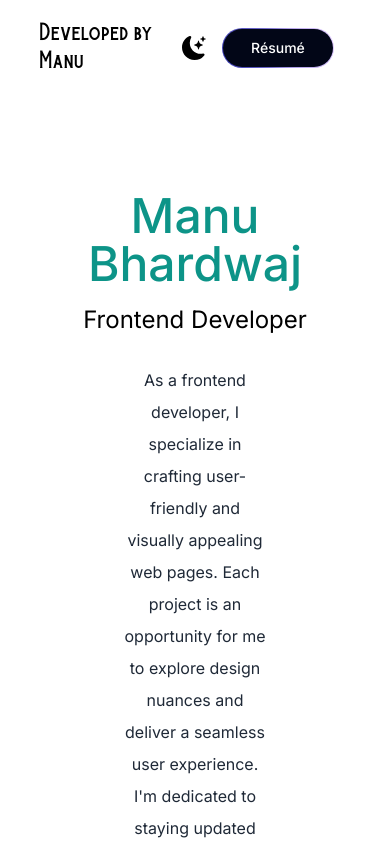
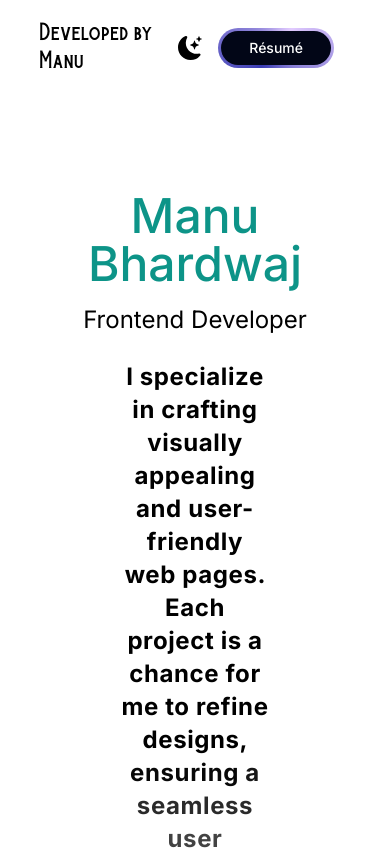
Before and after one commit to ManuBhardwaj001/Personal-Portfolio, a Next.js app: page / in a window 390 px wide. Shown: the top 850 px of the page. Built offline with nearby package versions, Linux system fonts and the light colour scheme.

Commit message:
updated hero bio

```diff
--- /dev/null
+++ b/(public)/index.html
@@ -0,0 +1,89 @@
+<!DOCTYPE html>
+<html>
+  <head>
+    <meta charset="utf-8">
+    <meta name="viewport" content="width=device-width, initial-scale=1">
+    <title>Welcome to Firebase Hosting</title>
+
+    <!-- update the version number as needed -->
+    <script defer src="/__/firebase/10.8.0/firebase-app-compat.js"></script>
+    <!-- include only the Firebase features as you need -->
+    <script defer src="/__/firebase/10.8.0/firebase-auth-compat.js"></script>
+    <script defer src="/__/firebase/10.8.0/firebase-database-compat.js"></script>
+    <script defer src="/__/firebase/10.8.0/firebase-firestore-compat.js"></script>
+    <script defer src="/__/firebase/10.8.0/firebase-functions-compat.js"></script>
+    <script defer src="/__/firebase/10.8.0/firebase-messaging-compat.js"></script>
+    <script defer src="/__/firebase/10.8.0/firebase-storage-compat.js"></script>
+    <script defer src="/__/firebase/10.8.0/firebase-analytics-compat.js"></script>
+    <script defer src="/__/firebase/10.8.0/firebase-remote-config-compat.js"></script>
+    <script defer src="/__/firebase/10.8.0/firebase-performance-compat.js"></script>
+    <!--
+      initialize the SDK after all desired features are loaded, set useEmulator to false
+      to avoid connecting the SDK to running emulators.
+    -->
+    <script defer src="/__/firebase/init.js?useEmulator=true"></script>
+
+    <style media="screen">
+      body { background: #ECEFF1; color: rgba(0,0,0,0.87); font-family: Roboto, Helvetica, Arial, sans-serif; margin: 0; padding: 0; }
+      #message { background: white; max-width: 360px; margin: 100px auto 16px; padding: 32px 24px; border-radius: 3px; }
+      #message h2 { color: #ffa100; font-weight: bold; font-size: 16px; margin: 0 0 8px; }
+      #message h1 { font-size: 22px; font-weight: 300; color: rgba(0,0,0,0.6); margin: 0 0 16px;}
+      #message p { line-height: 140%; margin: 16px 0 24px; font-size: 14px; }
+      #message a { display: block; text-align: center; background: #039be5; text-transform: uppercase; text-decoration: none; color: white; padding: 16px; border-radius: 4px; }
+      #message, #message a { box-shadow: 0 1px 3px rgba(0,0,0,0.12), 0 1px 2px rgba(0,0,0,0.24); }
+      #load { color: rgba(0,0,0,0.4); text-align: center; font-size: 13px; }
+      @media (max-width: 600px) {
+        body, #message { margin-top: 0; background: white; box-shadow: none; }
+        body { border-top: 16px solid #ffa100; }
+      }
+    </style>
+  </head>
+  <body>
+    <div id="message">
+      <h2>Welcome</h2>
+      <h1>Firebase Hosting Setup Complete</h1>
+      <p>You're seeing this because you've successfully setup Firebase Hosting. Now it's time to go build something extraordinary!</p>
+      <a target="_blank" href="https://firebase.google.com/docs/hosting/">Open Hosting Documentation</a>
+    </div>
+    <p id="load">Firebase SDK Loading&hellip;</p>
+
+    <script>
+      document.addEventListener('DOMContentLoaded', function() {
+        const loadEl = document.querySelector('#load');
+        // // 🔥🔥🔥🔥🔥🔥🔥🔥🔥🔥🔥🔥🔥🔥🔥🔥🔥🔥🔥🔥🔥🔥🔥🔥🔥🔥🔥🔥🔥🔥🔥
+        // // The Firebase SDK is initialized and available here!
+        //
+        // firebase.auth().onAuthStateChanged(user => { });
+        // firebase.database().ref('/path/to/ref').on('value', snapshot => { });
+        // firebase.firestore().doc('/foo/bar').get().then(() => { });
+        // firebase.functions().httpsCallable('yourFunction')().then(() => { });
+        // firebase.messaging().requestPermission().then(() => { });
+        // firebase.storage().ref('/path/to/ref').getDownloadURL().then(() => { });
+        // firebase.analytics(); // call to activate
+        // firebase.analytics().logEvent('tutorial_completed');
+        // firebase.performance(); // call to activate
+        //
+        // // 🔥🔥🔥🔥🔥🔥🔥🔥🔥🔥🔥🔥🔥🔥🔥🔥🔥🔥🔥🔥🔥🔥🔥🔥🔥🔥🔥🔥🔥🔥🔥
+
+        try {
+          let app = firebase.app();
+          let features = [
+            'auth',
+            'database',
+            'firestore',
+            'functions',
+            'messaging',
+            'storage',
+            'analytics',
+            'remoteConfig',
+            'performance',
+          ].filter(feature => typeof app[feature] === 'function');
+          loadEl.textContent = `Firebase SDK loaded with ${features.join(', ')}`;
+        } catch (e) {
+          console.error(e);
+          loadEl.textContent = 'Error loading the Firebase SDK, check the console.';
+        }
+      });
+    </script>
+  </body>
+</html>
--- /dev/null
+++ b/src/app/components/TGE.tsx
@@ -0,0 +1,9 @@
+"use client";
+import { TextGenerateEffect } from "./ui/text-generate-effect";
+
+const words = `I specialize in crafting visually appealing and user-friendly web pages. Each project is a chance for me to refine designs, ensuring a seamless user experience. Eager to contribute to your projects.
+`;
+
+export function TextGenerateEffectDemo() {
+  return <TextGenerateEffect words={words} />;
+}
--- a/src/app/components/TailwindcssButtons.tsx
+++ b/src/app/components/TailwindcssButtons.tsx
@@ -23,7 +23,7 @@
     description: "Border Magic button for your website",
     showDot: false,
     component: (
-      <button className="relative inline-flex h-10 overflow-hidden rounded-full p-[1.2px] focus:outline-none focus:ring-2 focus:ring-slate-400 focus:ring-offset-2 focus:ring-offset-slate-50">
+      <button className="relative inline-flex h-10 overflow-hidden rounded-full p-[3px] focus:outline-none focus:ring-2 focus:ring-slate-400 focus:ring-offset-2 focus:ring-offset-slate-50">
         <span className="absolute inset-[-1000%] animate-[spin_2s_linear_infinite] bg-[conic-gradient(from_90deg_at_50%_50%,#E2CBFF_0%,#393BB2_50%,#E2CBFF_100%)]" />
         <span className="inline-flex h-full w-full cursor-pointer items-center justify-center rounded-full bg-slate-950 px-7 py-1 text-sm font-medium text-white backdrop-blur-3xl">
           Résumé
--- /dev/null
+++ b/src/app/components/ui/text-generate-effect.tsx
@@ -0,0 +1,54 @@
+"use client";
+import { useEffect } from "react";
+import { motion, stagger, useAnimate } from "framer-motion";
+import { cn } from "../../utils/cn";
+
+export const TextGenerateEffect = ({
+  words,
+  className,
+}: {
+  words: string;
+  className?: string;
+}) => {
+  const [scope, animate] = useAnimate();
+  let wordsArray = words.split(" ");
+  useEffect(() => {
+    animate(
+      "span",
+      {
+        opacity: 1,
+      },
+      {
+        duration: 2,
+        delay: stagger(0.2),
+      }
+    );
+  }, [animate]);
+
+  const renderWords = () => {
+    return (
+      <motion.div ref={scope}>
+        {wordsArray.map((word, idx) => {
+          return (
+            <motion.span
+              key={word + idx}
+              className="dark:text-white text-black opacity-0"
+            >
+              {word}{" "}
+            </motion.span>
+          );
+        })}
+      </motion.div>
+    );
+  };
+
+  return (
+    <div className={cn("font-bold", className)}>
+      <div className="mt-4">
+        <div className=" dark:text-white text-black text-2xl leading-snug tracking-wide px-10">
+          {renderWords()}
+        </div>
+      </div>
+    </div>
+  );
+};
--- a/src/app/page.js
+++ b/src/app/page.js
@@ -15,6 +15,7 @@
 import git from "../../public/tech_stack/git.png"
 import { useState } from "react";
 import { TailwindcssButtons } from "./components/TailwindcssButtons";
+import { TextGenerateEffectDemo } from "./components/TGE";
 
 
 export default function Home() {
@@ -39,7 +40,8 @@
           <div className="text-center p-10">
             <h2 className="text-5xl py-2 text-teal-600 font-medium">Manu Bhardwaj</h2>
             <h3 className="text-2xl py-2">Frontend Developer</h3>
-            <p className="text-md py-5 px-10 leading-8 text-gray-800 dark:text-white">As a frontend developer, I specialize in crafting user-friendly and visually appealing web pages. Each project is an opportunity for me to explore design nuances and deliver a seamless user experience.  I&apos;m dedicated to staying updated with the latest technologies and implementing practical solutions. With an eye for detail and a commitment to industry best practices, I look forward to contributing to your projects.</p>
+            {/* <p className="text-md py-5 px-10 leading-8 text-gray-800 dark:text-white">As a frontend developer, I specialize in crafting user-friendly and visually appealing web pages. Each project is an opportunity for me to explore design nuances and deliver a seamless user experience.  I&apos;m dedicated to staying updated with the latest technologies and implementing practical solutions. With an eye for detail and a commitment to industry best practices, I look forward to contributing to your projects.</p> */}
+            <TextGenerateEffectDemo className="leading-8" />
           </div>
           <div className="text-5xl flex justify-center gap-16 py-3 text-gray-600 dark:text-white">
             <a target="_blank" href="https://github.com/ManuBhardwaj001">
@@ -48,18 +50,19 @@
             <a target="_blank" href="https://www.linkedin.com/in/manu-bhardwaj-467290282/">
               <AiFillLinkedin />
             </a>
+
           </div>
           <div className="relative mx-auto background-transparent w-80 h-80 mt-20 rounded-full overflow-hidden">
             <Image className=" h-80 rounded-full" alt="Avatar" src={Avatar} fill />
           </div>
         </section>
         <section>
-          <div>
+          {/* <div>
             <h3 className="text-3xl py-1">Technologies I work on</h3>
             <p className="text-md py-2 leading-8 text-gray-800 dark:text-white">Lorem ipsum dolor sit amet consectetur <span className="text-teal-500">adipisicing</span> elit. Error, corrupti blanditiis quae placeat <span className="text-teal-500">maxime</span> similique!</p>
             <p className="text-md py-2 leading-8 text-gray-800 dark:text-white">Lorem ipsum dolor sit amet consectetur, adipisicing elit. Ipsam ab consequuntur quia, iusto esse eaque provident ducimus distinctio repudiandae perferendis!</p>
-          </div>
-          <div className="flex shadow-lg py-10 px-8 rounded-xl flex-col items-center mt-10 space-y-4 dark:shadow-white">
+          </div> */}
+          <div className="flex shadow-lg py-10 rounded-xl flex-col items-center mt-10 space-y-4 dark:shadow-white">
             {/* Top row */}
             <div className="flex space-x-4">
               <Image className="cursor-pointer transition-transform duration-500 transform hover:rotate-180" alt="react" src={react} width={100} height={100} />
```
Also changed, not shown: firebase.json (added), 1 other file (tests, documents, lock files or other folders).
